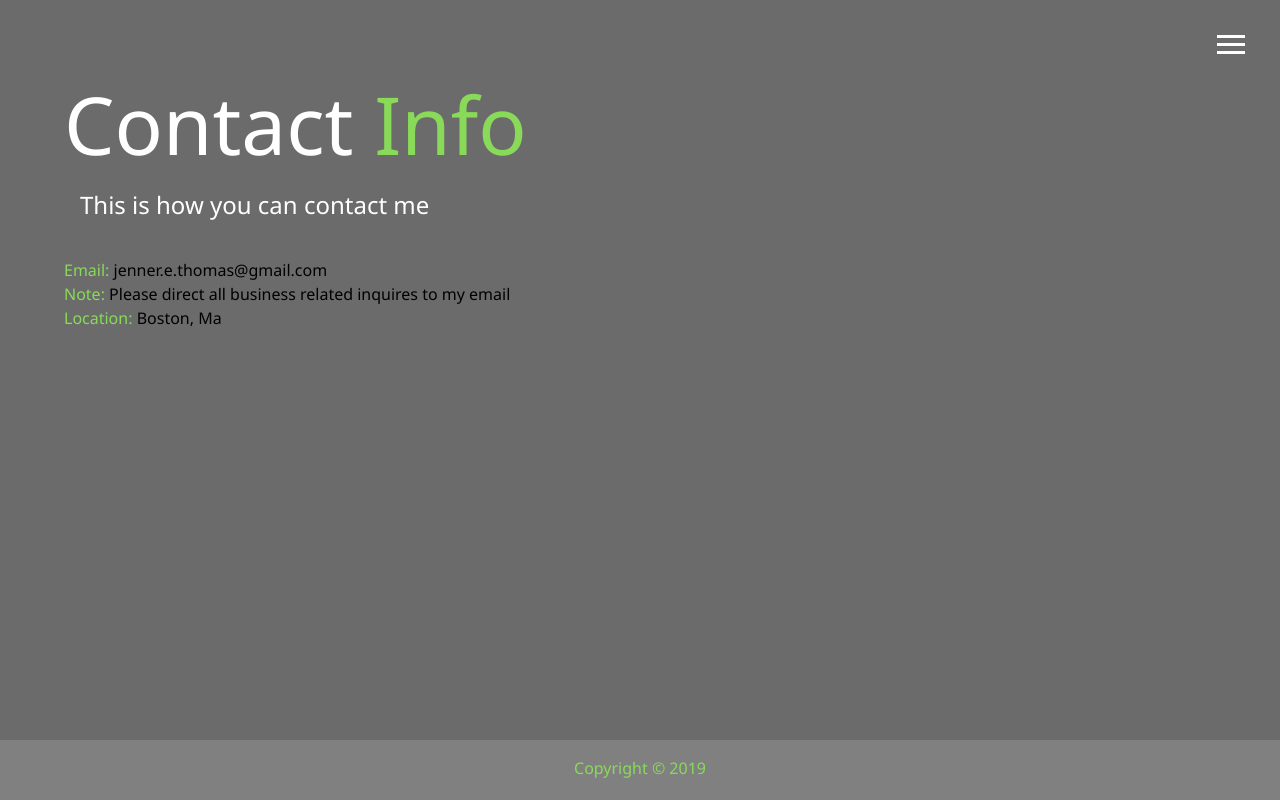
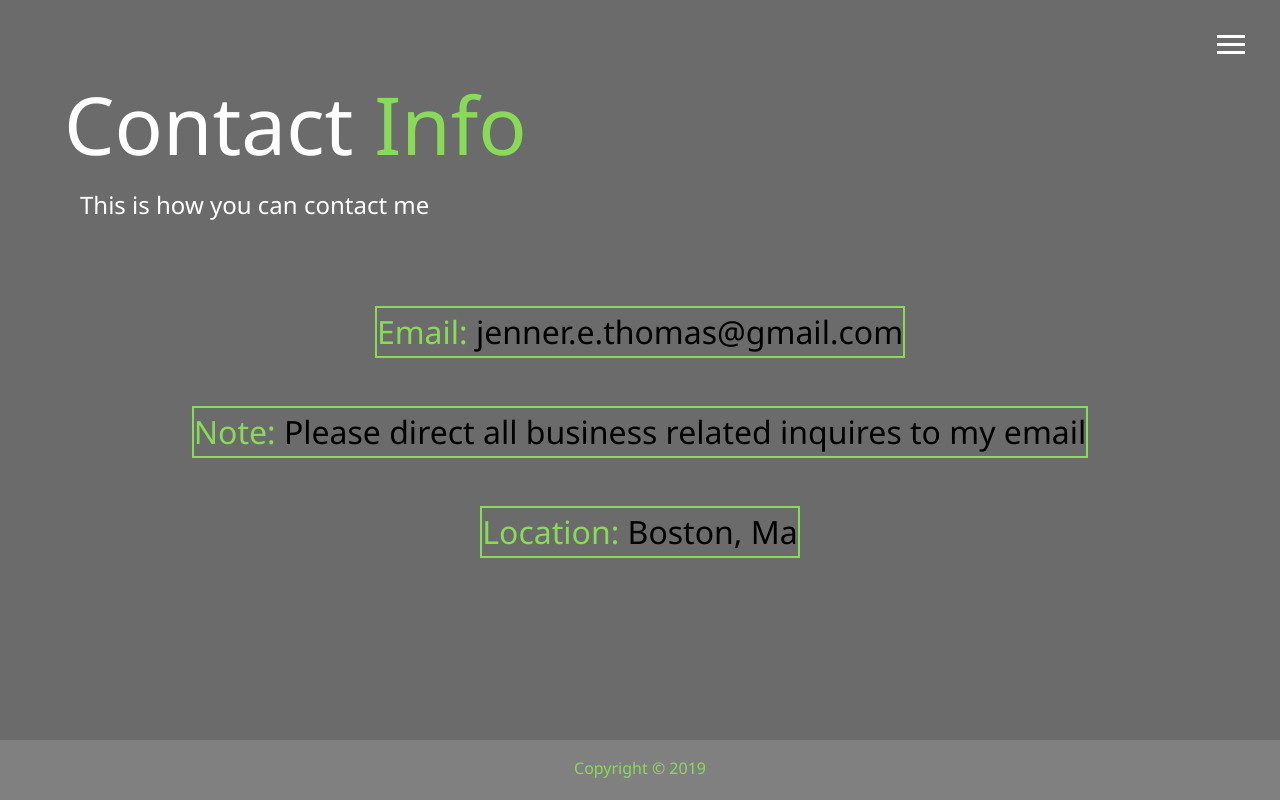
Before and after one commit to jwinnfeild2517/my-portfolio, a website: page app/contact.html in a window 1280 px wide. Drawn offline with Linux system fonts and the light colour scheme.

Commit message:
yarninstall

```diff
--- a/scss/main.scss
+++ b/scss/main.scss
@@ -189,6 +189,30 @@ main {
   color: black;
 }
 
+.contact-info {
+  display: flex;
+  flex-wrap: wrap;
+  justify-content: space-evenly;
+  align-content: center;
+  margin-top: 1rem;
+
+  div {
+    font-size: 2rem;
+    border: 2px $secondary-color solid;
+    margin-top: 3rem;
+    @include ease-out;
+
+    &:hover {
+      background: $secondary-color;
+      color: white;
+
+      span {
+        color: $primary-color;
+      }
+    }
+  }
+}
+
 #main-footer {
   text-align: center;
   padding: 1rem;
```
Also changed, not shown: app/about.html (+1 -1 lines), app/css/main.css, 1 other file.
